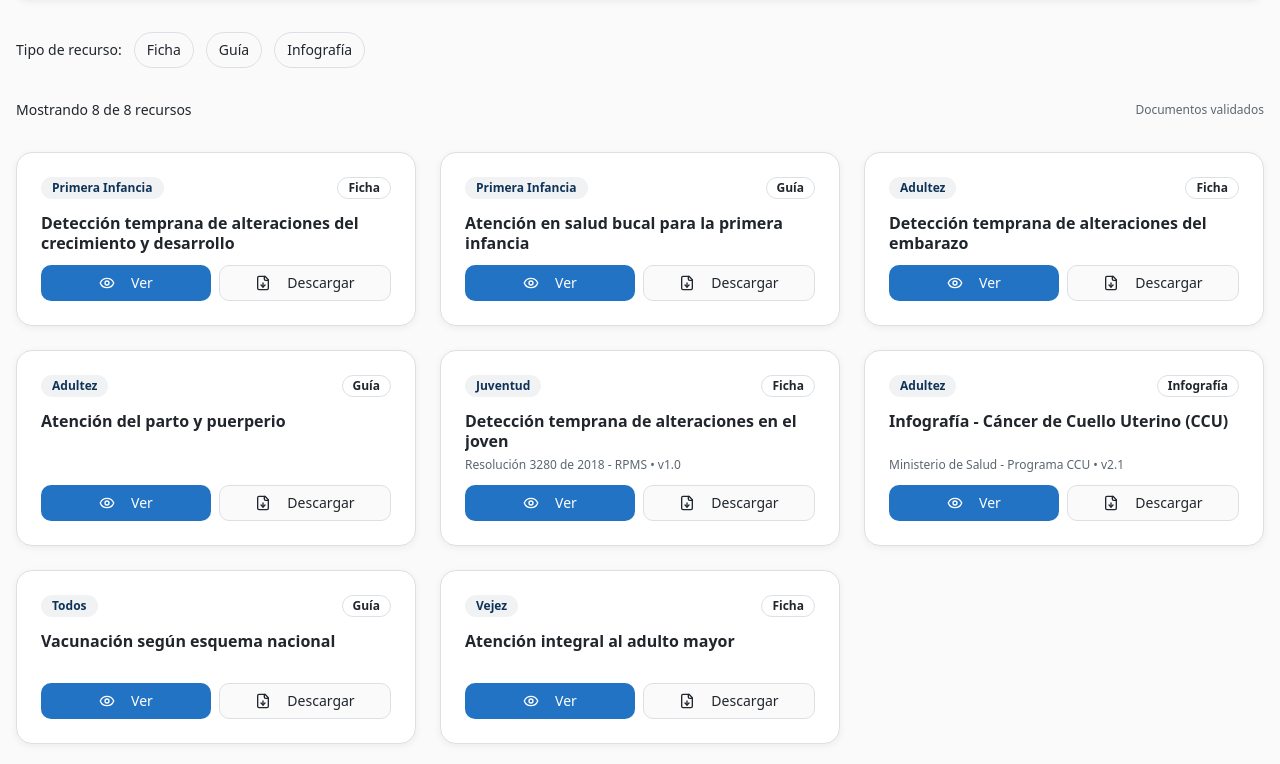
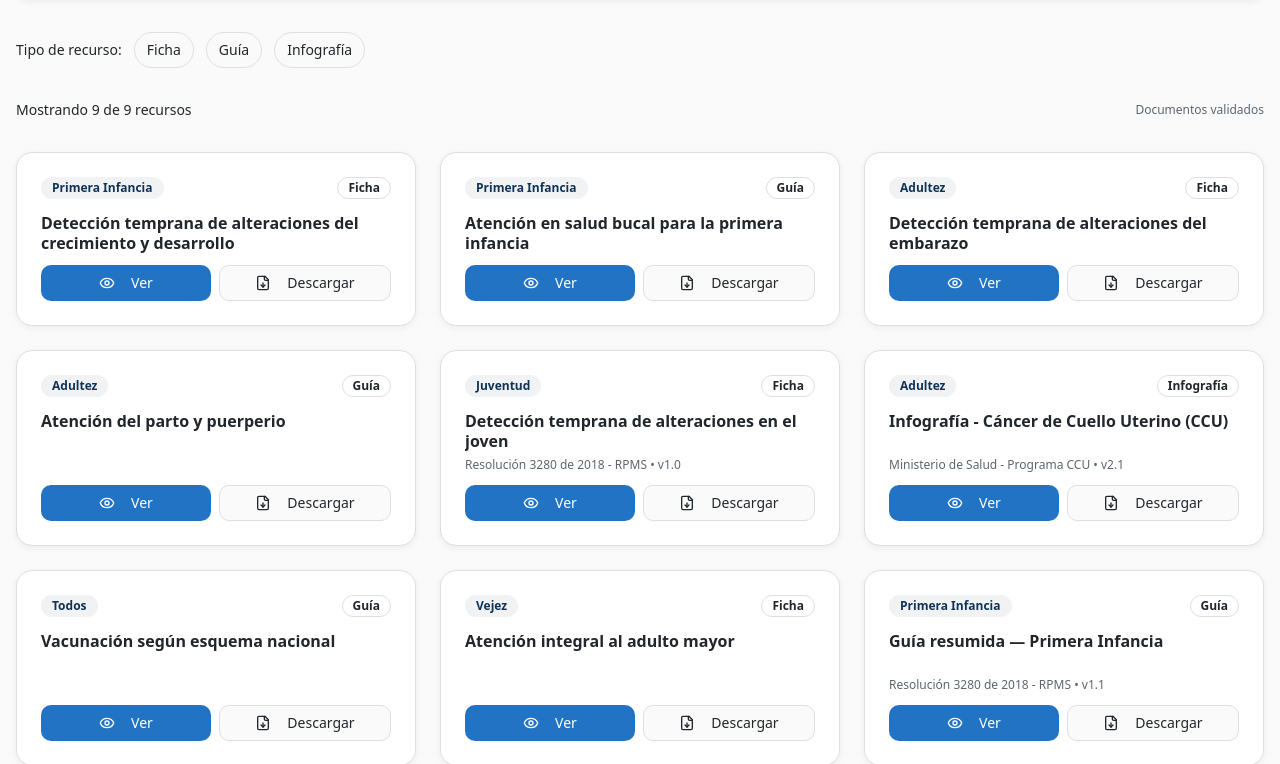
Before and after one commit to Grmolnas/Copilotorias3280, a React (Vite) app: page /recursos in a window 1280 px wide. Shown: the part 479-1243 px from the top of the page. Built offline with nearby package versions, Linux system fonts and the light colour scheme; the HTML template or start-up script is replaced by a standard one.

Commit message:
feat: Add clinical practice guide

```diff
--- a/src/data/biblioteca.ts
+++ b/src/data/biblioteca.ts
@@ -88,6 +88,17 @@ export const fichasTecnicas: FichaTecnica[] = [
     tema: "Envejecimiento Saludable",
     pdfUrl: "#",
   },
+  {
+    id: 9,
+    titulo: "Guía resumida — Primera Infancia",
+    tipo: "Guía",
+    cursoDeVida: "Primera Infancia",
+    intervencion: "Valoración integral",
+    tema: "Crecimiento y Desarrollo",
+    pdfUrl: "/recursos/r3280_rpms_primera-infancia_guia_v20251025.pdf",
+    fuente: "Resolución 3280 de 2018 - RPMS",
+    version: "1.1",
+  },
 ];
 
 export const cursosDeVida = [
```
Also changed, not shown: 1 other file (tests, documents, lock files or other folders).
